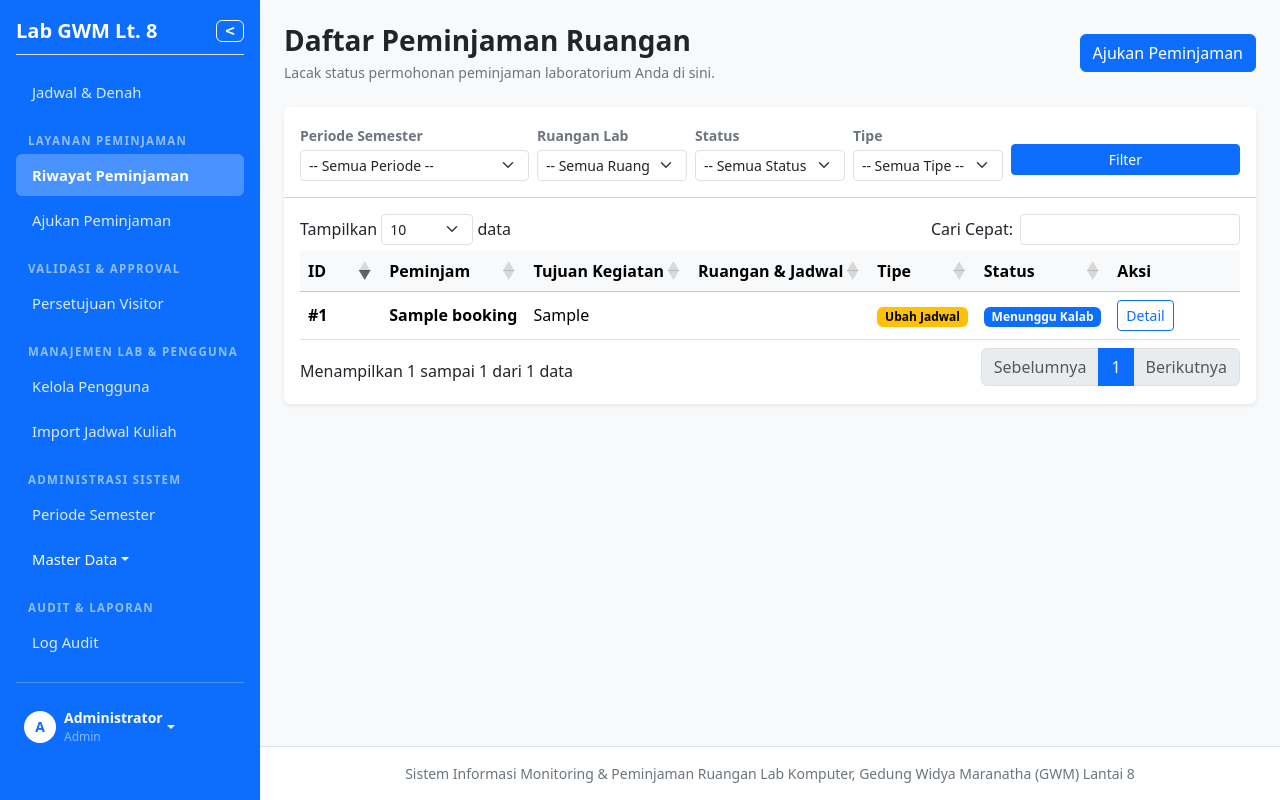
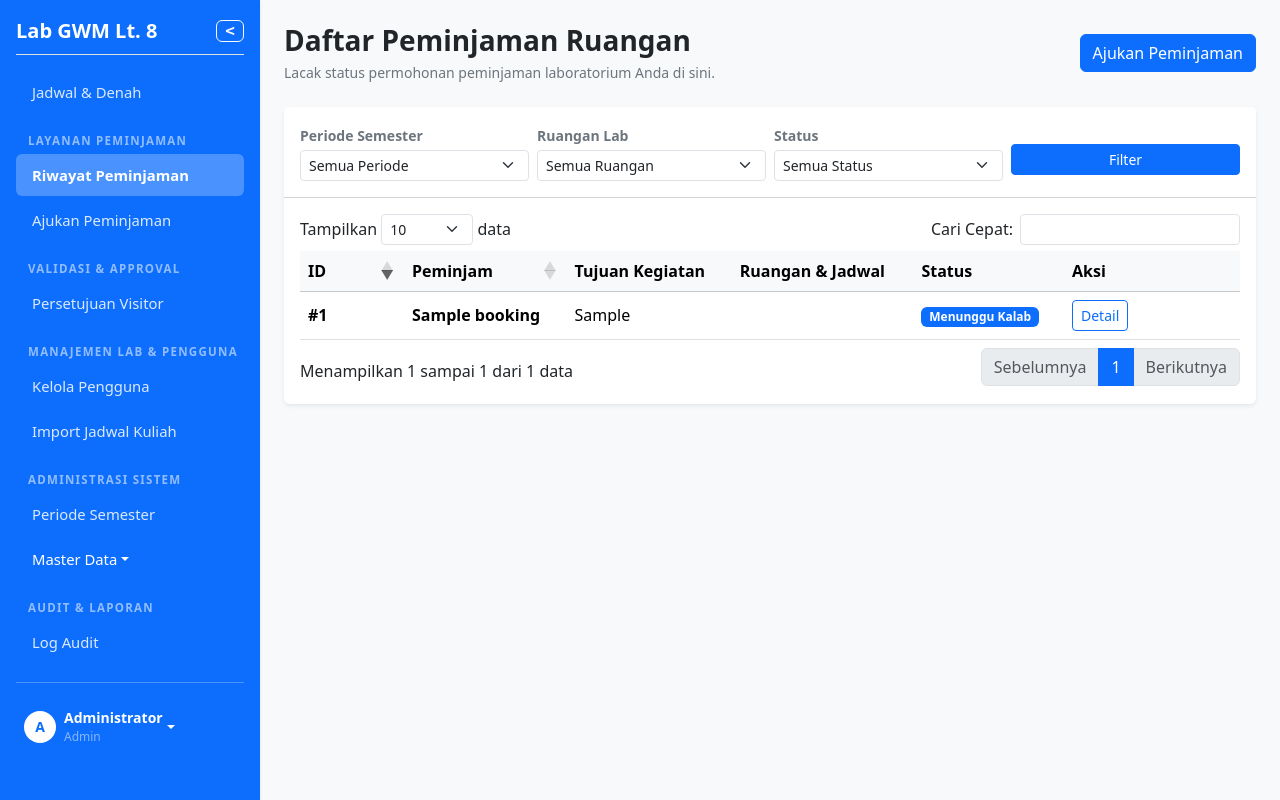
Before and after one commit to VHose/PeminjamanLab_GWM8, a Laravel app: page /bookings in a window 1280 px wide. Run offline with Laravel 12, Linux system fonts and the light colour scheme; a user stored in the database is signed in; data comes from the database, SQL or seed files in the repository; tables that the repository leaves empty hold one stand-in row (values such as "Sample post"); parts of the project's set-up code (start-up, migrations or seed data) failed here and were passed over; some libraries are stand-ins or nearby versions.

Commit message:
simpann ubah minor

```diff
--- a/app/Http/Controllers/BookingController.php
+++ b/app/Http/Controllers/BookingController.php
@@ -196,10 +196,12 @@ class BookingController extends Controller
                 $request->merge(['pic_name' => $request->input('requester_name')]);
             }
             if (! $request->filled('pic_name')) {
-                $request->merge(['pic_name' => $parentBooking->pic_name]);
+                $defaultPicName = $parentBooking->pic_name ?: ($parentBooking->requester_name ?: $request->user()->name);
+                $request->merge(['pic_name' => $defaultPicName ?: 'Peminjam']);
             }
             if (! $request->filled('pic_phone')) {
-                $request->merge(['pic_phone' => $parentBooking->pic_phone]);
+                $defaultPicPhone = $parentBooking->pic_phone ?: ($request->user()->phone ?: '08123456789');
+                $request->merge(['pic_phone' => $defaultPicPhone]);
             }
             if (! $request->filled('purpose')) {
                 $request->merge(['purpose' => $parentBooking->purpose]);
@@ -225,11 +227,16 @@ class BookingController extends Controller
         }
 
         $data = $request->validate($rules, [
+            'pic_name.required' => 'Nama peminjam / penanggung jawab wajib diisi.',
+            'pic_name.max' => 'Nama peminjam / PIC tidak boleh lebih dari :max karakter.',
+            'pic_phone.required' => 'Nomor telepon / kontak PIC wajib diisi.',
+            'pic_phone.max' => 'Nomor telepon PIC tidak boleh lebih dari :max karakter.',
+            'purpose.required' => 'Tujuan kegiatan wajib diisi.',
             'purpose.max' => 'Informasi terlalu panjang. Jika memerlukan deskripsi yang lebih panjang, mohon lampirkan melalui berkas pendukung (file).',
-            'pic_name.max' => 'Nama peminjam / PIC tidak boleh lebih dari :max karakter.',
-            'pic_phone.max' => 'Nomor telepon PIC tidak boleh lebih dari :max karakter.',
             'notes.required' => 'Alasan mengubah jadwal atau ruangan wajib diisi.',
             'notes.max' => 'Alasan perubahan maksimal :max karakter.',
+            'slots.required' => 'Minimal pilih 1 ruangan dan waktu pengganti.',
+            'slots.min' => 'Minimal pilih 1 ruangan dan waktu pengganti.',
         ]);
 
         $minAllowedStart = now()->addDays(2);
--- a/resources/views/admin/period_roles/index.blade.php
+++ b/resources/views/admin/period_roles/index.blade.php
@@ -37,7 +37,6 @@
 @if($invalidEmailUsers->isNotEmpty())
     <div class="alert alert-warning border-warning shadow-sm mb-4" role="alert">
         <div class="d-flex align-items-start gap-3">
-            <div class="fs-4 text-warning">⚠️</div>
             <div class="grow">
                 <h2 class="h6 fw-bold mb-1 text-dark">
                     Peringatan: Terdapat {{ $invalidEmailUsers->count() }} Pengguna dengan Email Belum Diisi!
--- a/resources/views/admin/users/index.blade.php
+++ b/resources/views/admin/users/index.blade.php
@@ -35,7 +35,7 @@
             <div class="col-md-3">
                 <label class="form-label small fw-semibold text-secondary mb-1">Kategori Peran</label>
                 <select name="role_id" class="form-select form-select-sm" onchange="this.form.submit()">
-                    <option value="">-- Semua Peran --</option>
+                    <option value="">Semua Peran</option>
                     @foreach($allRoles as $r)
                         <option value="{{ $r->id }}" {{ (string) request('role_id') === (string) $r->id ? 'selected' : '' }}>
                             {{ str_replace('_', ' ', $r->name) }}
@@ -47,7 +47,7 @@
             <div class="col-md-2">
                 <label class="form-label small fw-semibold text-secondary mb-1">Program Studi</label>
                 <select name="study_program_id" class="form-select form-select-sm" onchange="this.form.submit()">
-                    <option value="">-- Semua Prodi --</option>
+                    <option value="">Semua Prodi</option>
                     @foreach($studyPrograms as $sp)
                         <option value="{{ $sp->id }}" {{ request('study_program_id') === (string) $sp->id ? 'selected' : '' }}>
                             {{ $sp->name }}
@@ -58,7 +58,7 @@
             <div class="col-md-2">
                 <label class="form-label small fw-semibold text-secondary mb-1">Status Akun</label>
                 <select name="is_active" class="form-select form-select-sm" onchange="this.form.submit()">
-                    <option value="">-- Semua Status --</option>
+                    <option value="">Semua Status</option>
                     <option value="1" {{ request('is_active') === '1' ? 'selected' : '' }}>Aktif</option>
                     <option value="0" {{ request('is_active') === '0' ? 'selected' : '' }}>Nonaktif</option>
                 </select>
--- a/resources/views/admin/visitor_approvals/index.blade.php
+++ b/resources/views/admin/visitor_approvals/index.blade.php
@@ -4,7 +4,6 @@
 <div class="d-flex flex-wrap justify-content-between align-items-center mb-4">
     <div>
         <h1 class="h3 fw-bold mb-1">Persetujuan Akun Visitor</h1>
-        <p class="text-secondary mb-0">Kelola dan verifikasi pendaftaran akun eksternal sebelum diizinkan meminjam laboratorium.</p>
     </div>
 </div>
 
--- a/resources/views/bookings/change.blade.php
+++ b/resources/views/bookings/change.blade.php
@@ -52,11 +52,11 @@
                     <div class="row g-3">
                         <div class="col-md-6">
                             <label class="form-label fw-semibold">Nama Peminjam / Penanggung Jawab <span class="text-danger">*</span></label>
-                            <input class="form-control" name="pic_name" value="{{ old('pic_name', $booking->pic_name ?? $booking->requester_name) }}" required>
+                            <input class="form-control" name="pic_name" maxlength="70" value="{{ old('pic_name', $booking->pic_name ?: ($booking->requester_name ?: ($booking->user?->name ?? ''))) }}" required>
                         </div>
                         <div class="col-md-6">
                             <label class="form-label fw-semibold">Kontak PIC (Telepon / WA) <span class="text-danger">*</span></label>
-                            <input class="form-control" name="pic_phone" value="{{ old('pic_phone', $booking->pic_phone) }}" required>
+                            <input class="form-control" name="pic_phone" maxlength="15" value="{{ old('pic_phone', $booking->pic_phone ?: ($booking->user?->phone ?? '')) }}" placeholder="08xxxxxxxxxx" required>
                         </div>
                         <div class="col-12">
                             <label class="form-label fw-semibold">Tujuan Kegiatan <span class="text-danger">*</span></label>
--- a/resources/views/bookings/index.blade.php
+++ b/resources/views/bookings/index.blade.php
@@ -48,7 +48,7 @@
             <div class="col-md-3">
                 <label class="form-label small fw-semibold text-secondary mb-1">Periode Semester</label>
                 <select name="period_id" class="form-select form-select-sm" onchange="this.form.submit()">
-                    <option value="">-- Semua Periode --</option>
+                    <option value="">Semua Periode</option>
                     @foreach($allPeriods as $p)
                         <option value="{{ $p->id }}" {{ (string) request('period_id') === (string) $p->id ? 'selected' : '' }}>
                             {{ $p->name }} {{ $p->is_active ? '(Aktif)' : '' }}
@@ -56,10 +56,10 @@
                     @endforeach
                 </select>
             </div>
-            <div class="col-md-2">
+            <div class="col-md-3">
                 <label class="form-label small fw-semibold text-secondary mb-1">Ruangan Lab</label>
                 <select name="room_id" class="form-select form-select-sm" onchange="this.form.submit()">
-                    <option value="">-- Semua Ruangan --</option>
+                    <option value="">Semua Ruangan</option>
                     @foreach($rooms as $r)
                         <option value="{{ $r->id }}" {{ request('room_id') === $r->id ? 'selected' : '' }}>
                             {{ $r->code ?? $r->id }}
@@ -67,23 +67,15 @@
                     @endforeach
                 </select>
             </div>
-            <div class="col-md-2">
+            <div class="col-md-3">
                 <label class="form-label small fw-semibold text-secondary mb-1">Status</label>
                 <select name="status" class="form-select form-select-sm" id="bookingStatusFilter" onchange="this.form.submit()">
-                    <option value="">-- Semua Status --</option>
+                    <option value="">Semua Status</option>
                     <option value="0" @selected(request('status') === '0')>Menunggu Kaprodi</option>
                     <option value="1" @selected(request('status') === '1')>Menunggu Kalab</option>
                     <option value="2" @selected(request('status') === '2')>Disetujui</option>
                     <option value="3" @selected(request('status') === '3')>Ditolak</option>
                     <option value="4" @selected(request('status') === '4')>Dibatalkan</option>
-                </select>
-            </div>
-            <div class="col-md-2">
-                <label class="form-label small fw-semibold text-secondary mb-1">Tipe</label>
-                <select name="type" class="form-select form-select-sm" onchange="this.form.submit()">
-                    <option value="">-- Semua Tipe --</option>
-                    <option value="0" {{ request('type') === '0' ? 'selected' : '' }}>Baru</option>
-                    <option value="1" {{ request('type') === '1' ? 'selected' : '' }}>Ubah Jadwal</option>
                 </select>
             </div>
             <div class="col-md-3 d-flex gap-1 align-items-end pt-3">
@@ -103,7 +95,6 @@
                         <th class="text-start">Peminjam</th>
                         <th class="text-start">Tujuan Kegiatan</th>
                         <th class="text-start">Ruangan & Jadwal</th>
-                        <th class="text-start">Tipe</th>
                         <th class="text-start">Status</th>
                         <th class="text-start" style="width: 160px;">Aksi</th>
                     </tr>
@@ -136,22 +127,11 @@
                             <td class="text-start">{{ Str::limit($booking->purpose, 40) }}</td>
                             <td class="text-start">
                                 @foreach($booking->details as $dt)
-                                    <div class="small mb-1">
-                                        <span class="badge bg-secondary">{{ $dt->room->name ?? $dt->room->id ?? $dt->room_id ?? '' }}</span>
-                                        {{ $dt->start_datetime->format('d/m/Y') }}:
-                                        {{ $dt->start_datetime->format('H:i') }} - {{ $dt->end_datetime->format('H:i') }}
-                                        <span class="badge {{ $dt->status?->value === 1 || $dt->status === 1 ? 'bg-success' : ($dt->status?->value === 2 || $dt->status === 2 ? 'bg-danger' : 'bg-warning text-dark') }}" style="font-size: 0.65rem;">
-                                            {{ $dt->status_label }}
-                                        </span>
+                                    <div class="{{ !$loop->last ? 'mb-2' : '' }}">
+                                        <div class="fw-bold">{{ $dt->room->name ?? $dt->room->id ?? $dt->room_id ?? '' }}</div>
+                                        <div class="small text-muted">{{ $dt->start_datetime->format('d/m/Y') }}, {{ $dt->start_datetime->format('H:i') }} - {{ $dt->end_datetime->format('H:i') }}</div>
                                     </div>
                                 @endforeach
-                            </td>
-                            <td class="text-start">
-                                @if($booking->type === \App\Constants\BookingType::RESCHEDULE)
-                                    <span class="badge text-bg-warning">Ubah Jadwal</span>
-                                @else
-                                    <span class="badge text-bg-info">Baru</span>
-                                @endif
                             </td>
                             <td class="text-start">
                                 @if($statusVal === 2)
@@ -198,7 +178,7 @@ $(document).ready(function() {
     $('#bookingsTable').DataTable({
         order: [[0, 'desc']],
         columnDefs: [
-            { orderable: false, targets: [6] }
+            { orderable: false, targets: [2, 3, 4, 5] }
         ]
     });
 });
--- a/resources/views/layouts/app.blade.php
+++ b/resources/views/layouts/app.blade.php
@@ -284,12 +284,6 @@
 
                 @yield('content')
             </main>
-
-            <footer class="border-top bg-white py-3 mt-auto">
-                <div class="container-fluid px-4 text-center text-secondary small">
-                    Sistem Informasi Monitoring & Peminjaman Ruangan Lab Komputer, Gedung Widya Maranatha (GWM) Lantai 8
-                </div>
-            </footer>
         </div>
     </div>
 
--- a/resources/views/logs/index.blade.php
+++ b/resources/views/logs/index.blade.php
@@ -14,7 +14,7 @@
             <div class="col-md-3">
                 <label class="form-label small fw-semibold text-secondary mb-1">Aksi / Tindakan</label>
                 <select name="action" class="form-select form-select-sm" onchange="this.form.submit()">
-                    <option value="">-- Semua Aksi --</option>
+                    <option value="">Semua Aksi</option>
                     @foreach($actionList as $act)
                         <option value="{{ $act }}" {{ request('action') === $act ? 'selected' : '' }}>
                             {{ ucfirst(str_replace('_', ' ', $act)) }}
--- a/resources/views/master/index.blade.php
+++ b/resources/views/master/index.blade.php
@@ -32,7 +32,7 @@
                     <form method="get" action="{{ route('master.index', $type) }}" class="d-flex gap-2 justify-content-md-end align-items-center">
                         <label class="form-label small fw-semibold text-secondary mb-0 text-nowrap">Filter Prodi:</label>
                         <select name="study_program_id" class="form-select form-select-sm" style="max-width: 240px;" onchange="this.form.submit()">
-                            <option value="">-- Semua Program Studi --</option>
+                            <option value="">Semua Program Studi</option>
                             @foreach($studyPrograms as $sp)
                                 <option value="{{ $sp->id }}" {{ request('study_program_id') === (string) $sp->id ? 'selected' : '' }}>
                                     {{ $sp->name }}
```
